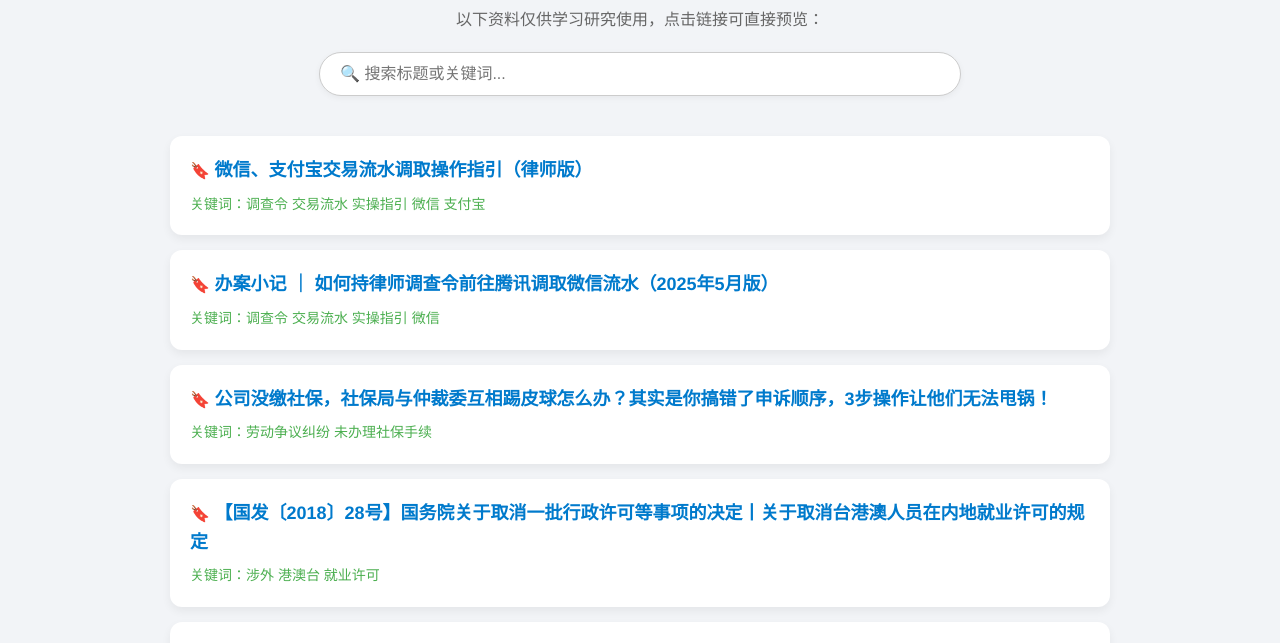
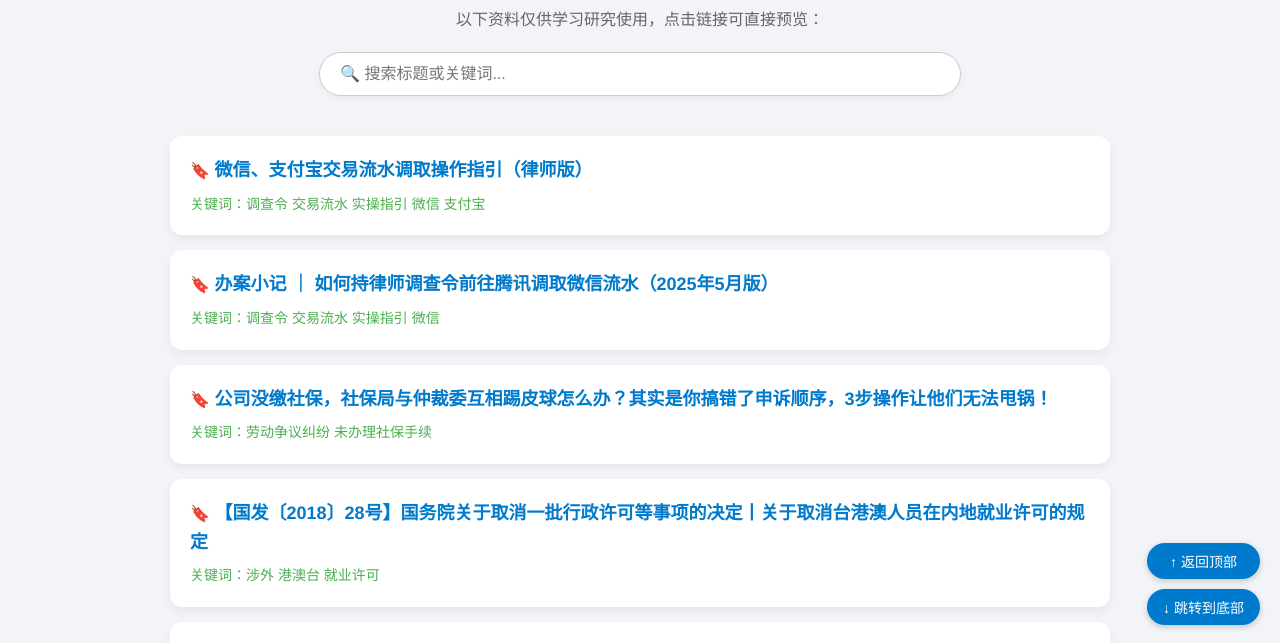
Before and after one commit to Ada-Box/ada-box.github.io, a plain HTML site: page index.html in a window 1280 px wide. Shown: the part 135-778 px from the top of the page. Drawn offline with Linux system fonts and the light colour scheme.

Commit message:
Update index.html

```diff
--- a/index.html
+++ b/index.html
@@ -70,8 +70,48 @@ ul.pdf-section li a:hover {
   color: #4CAF50;
   font-size: 14px;
 }
+.scroll-buttons {
+  position: fixed;
+  right: 20px;
+  bottom: 40px;
+  display: flex;
+  flex-direction: column;
+  gap: 10px;
+  z-index: 999;
+}
+
+.scroll-buttons button {
+  background-color: #007acc;
+  color: white;
+  border: none;
+  border-radius: 20px;
+  padding: 8px 16px;
+  font-size: 14px;
+  cursor: pointer;
+  box-shadow: 0 2px 6px rgba(0, 0, 0, 0.2);
+  transition: background-color 0.2s ease;
+}
+
+.scroll-buttons button:hover {
+  background-color: #005fa3;
+}
 </style>
 </head>
+<!-- 返回顶部 / 底部按钮 -->
+<div class="scroll-buttons">
+  <button onclick="scrollToTop()">↑ 返回顶部</button>
+  <button onclick="scrollToBottom()">↓ 跳转到底部</button>
+</div>
+
+<script>
+  function scrollToTop() {
+    window.scrollTo({ top: 0, behavior: 'smooth' });
+  }
+
+  function scrollToBottom() {
+    window.scrollTo({ top: document.body.scrollHeight, behavior: 'smooth' });
+  }
+</script>
 <body>
   <h1>Ada 的法律资料主页</h1>
   <p>以下资料仅供学习研究使用，点击链接可直接预览：</p>
```
